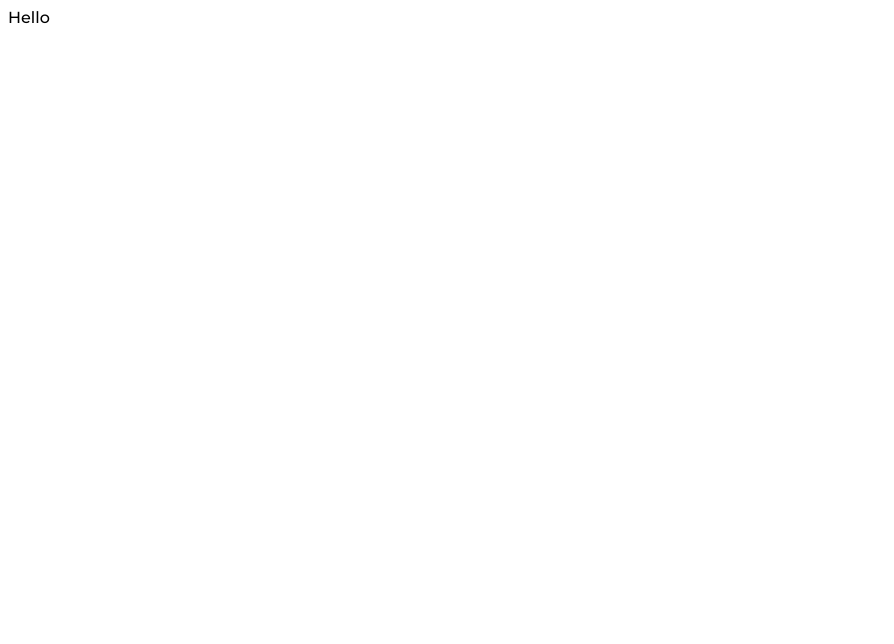
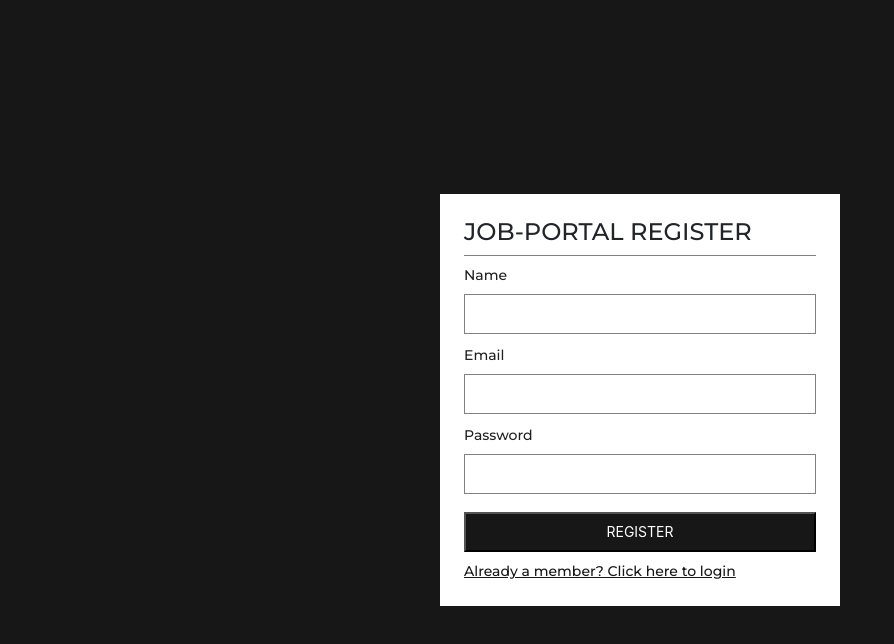
Before and after one commit to olehkl1apko/job-portal-reactjs-app, a React (Vite) app: page /register in a window 1280 px wide. Shown: the top 644 px of the page, without its empty margins (0-894 px from the left). Built offline with nearby package versions, Linux system fonts and the light colour scheme; no server answers.

Commit message:
ADD: register/login pages & auth api & redux store

```diff
--- a/index.html
+++ b/index.html
@@ -4,6 +4,12 @@
     <meta charset="UTF-8" />
     <link rel="icon" type="image/svg+xml" href="/favicon.ico" />
     <meta name="viewport" content="width=device-width, initial-scale=1.0" />
+    <link
+      href="https://cdn.jsdelivr.net/npm/bootstrap@5.3.3/dist/css/bootstrap.min.css"
+      rel="stylesheet"
+      integrity="sha384-QWTKZyjpPEjISv5WaRU9OFeRpok6YctnYmDr5pNlyT2bRjXh0JMhjY6hW+ALEwIH"
+      crossorigin="anonymous"
+    />
     <title>Job Portal</title>
   </head>
   <body>
--- a/src/App.jsx
+++ b/src/App.jsx
@@ -1,5 +1,23 @@
+import { BrowserRouter, Routes, Route } from "react-router-dom";
+import { useSelector } from "react-redux";
+
+import Register from "./pages/Register";
+import Login from "./pages/Login";
+
 function App() {
-  return <div>Hello</div>;
+  const { loading } = useSelector((state) => state.alert);
+
+  return (
+    <div>
+      {loading && <div>Loading ...</div>}
+      <BrowserRouter>
+        <Routes>
+          <Route path="/login" element={<Login />} />
+          <Route path="/register" element={<Register />} />
+        </Routes>
+      </BrowserRouter>
+    </div>
+  );
 }
 
 export default App;
--- /dev/null
+++ b/src/apis/auth.js
@@ -0,0 +1,91 @@
+import { addDoc, collection, getDocs, query, where } from "firebase/firestore";
+import { fireDB } from "../firebaseConfig";
+import CryptoJS from "crypto-js";
+
+export const LoginUser = async (payload) => {
+  try {
+    // check if user exists
+    const qry = query(
+      collection(fireDB, "users"),
+      where("email", "==", payload.email)
+    );
+
+    const querySnapshot = await getDocs(qry);
+
+    if (querySnapshot.empty) {
+      return {
+        success: false,
+        message: "User not found",
+      };
+    } else {
+      const snapshotsData = querySnapshot.docs.map((doc) => ({
+        id: doc.id,
+        ...doc.data(),
+      }));
+      const user = snapshotsData[0];
+      const decryptedPassword = CryptoJS.AES.decrypt(
+        user.password,
+        "job-portal"
+      ).toString(CryptoJS.enc.Utf8);
+
+      if (decryptedPassword === payload.password) {
+        return {
+          success: true,
+          message: "Login successful",
+          data: {
+            ...user,
+            password: "",
+          },
+        };
+      } else {
+        return {
+          success: false,
+          message: "Incorrect password",
+        };
+      }
+    }
+  } catch (error) {
+    return {
+      success: false,
+      message: "Something is wrong. Try again later",
+    };
+  }
+};
+
+export const RegisterUser = async (payload) => {
+  try {
+    // check if email already exists
+    const qry = query(
+      collection(fireDB, "users"),
+      where("email", "==", payload.email)
+    );
+    const querySnapshot = await getDocs(qry);
+    if (querySnapshot.size > 0) {
+      return {
+        success: false,
+        message: "Email already exists",
+      };
+    }
+
+    // encrypt password
+    const encryptedPassword = CryptoJS.AES.encrypt(
+      payload.password,
+      "job-portal"
+    ).toString();
+    payload.password = encryptedPassword;
+
+    // add user to db
+    const response = await addDoc(collection(fireDB, "users"), payload);
+    return {
+      success: true,
+      message: "User registered successfully",
+      data: response,
+    };
+  } catch (error) {
+    return {
+      success: false,
+      message: error.message,
+      data: null,
+    };
+  }
+};
--- a/src/main.jsx
+++ b/src/main.jsx
@@ -1,5 +1,12 @@
 import { createRoot } from "react-dom/client";
+import { Provider } from "react-redux";
+
+import "./index.css";
+import store from "./redux/store";
 import App from "./App.jsx";
-import "./index.css";
 
-createRoot(document.getElementById("root")).render(<App />);
+createRoot(document.getElementById("root")).render(
+  <Provider store={store}>
+    <App />
+  </Provider>
+);
--- /dev/null
+++ b/src/pages/Login.jsx
@@ -0,0 +1,54 @@
+import { Form, message } from "antd";
+import { Link } from "react-router-dom";
+import { useDispatch } from "react-redux";
+
+import { HideLoading, ShowLoading } from "../redux/alertSlice";
+import { LoginUser } from "../apis/auth";
+
+function Login() {
+  const dispatch = useDispatch();
+
+  const onFinish = async (values) => {
+    try {
+      dispatch(ShowLoading());
+      const response = await LoginUser(values);
+      dispatch(HideLoading());
+
+      if (response.success) {
+        message.success(response.message);
+        localStorage.setItem("user", JSON.stringify(response.data));
+        window.location.href = "/";
+      } else {
+        message.error(response.message);
+      }
+    } catch (error) {
+      dispatch(HideLoading());
+      message.error(error.message);
+    }
+  };
+
+  return (
+    <div className="h-screen d-flex justify-content-center align-items-center bg-primary">
+      <div className="bg-white p-4 w-400">
+        <h4>JOB PORTAL LOGIN</h4>
+        <div className="divider"></div>
+        <Form layout="vertical" onFinish={onFinish}>
+          <Form.Item name="email" label="Email">
+            <input type="text" />
+          </Form.Item>
+          <Form.Item name="password" label="Password">
+            <input type="password" />
+          </Form.Item>
+          <button className="primary-contained-btn w-100 mt-2" type="submit">
+            Login
+          </button>
+          <Link to="/register" className="d-block mt-2">
+            Not a member? Click here to register
+          </Link>
+        </Form>
+      </div>
+    </div>
+  );
+}
+
+export default Login;
--- /dev/null
+++ b/src/pages/Register.jsx
@@ -0,0 +1,55 @@
+import { Form, message } from "antd";
+import { Link, useNavigate } from "react-router-dom";
+import { useDispatch } from "react-redux";
+
+import { HideLoading, ShowLoading } from "../redux/alertSlice";
+import { RegisterUser } from "../apis/auth";
+
+function Register() {
+  const navigate = useNavigate();
+  const dispatch = useDispatch();
+
+  const onFinish = async (values) => {
+    try {
+      dispatch(ShowLoading());
+      const response = await RegisterUser(values);
+      dispatch(HideLoading());
+      if (response.success) {
+        message.success(response.message);
+        navigate("/login");
+      } else {
+        message.error(response.message);
+      }
+    } catch (error) {
+      dispatch(HideLoading());
+      message.error(error.message);
+    }
+  };
+  return (
+    <div className="h-screen d-flex justify-content-center align-items-center bg-primary">
+      <div className="bg-white p-4 w-400">
+        <h4>JOB-PORTAL REGISTER</h4>
+        <div className="divider"></div>
+        <Form layout="vertical" onFinish={onFinish}>
+          <Form.Item name="name" label="Name">
+            <input type="text" />
+          </Form.Item>
+          <Form.Item name="email" label="Email">
+            <input type="text" />
+          </Form.Item>
+          <Form.Item name="password" label="Password">
+            <input type="password" />
+          </Form.Item>
+          <button className="primary-contained-btn w-100 mt-2" type="submit">
+            Register
+          </button>
+          <Link to="/login" className="d-block mt-2">
+            Already a member? Click here to login
+          </Link>
+        </Form>
+      </div>
+    </div>
+  );
+}
+
+export default Register;
--- /dev/null
+++ b/src/redux/alertSlice.js
@@ -0,0 +1,20 @@
+import { createSlice } from "@reduxjs/toolkit";
+
+export const alertSlice = createSlice({
+  name: "alert",
+  initialState: {
+    loading: false,
+  },
+  reducers: {
+    ShowLoading: (state) => {
+      state.loading = true;
+    },
+    HideLoading: (state) => {
+      state.loading = false;
+    },
+  },
+});
+
+export const { ShowLoading, HideLoading } = alertSlice.actions;
+
+export default alertSlice.reducer;
--- /dev/null
+++ b/src/redux/store.js
@@ -0,0 +1,11 @@
+import { configureStore } from "@reduxjs/toolkit";
+
+import alertReducer from "./alertSlice";
+
+const store = configureStore({
+  reducer: {
+    alert: alertReducer,
+  },
+});
+
+export default store;
```
